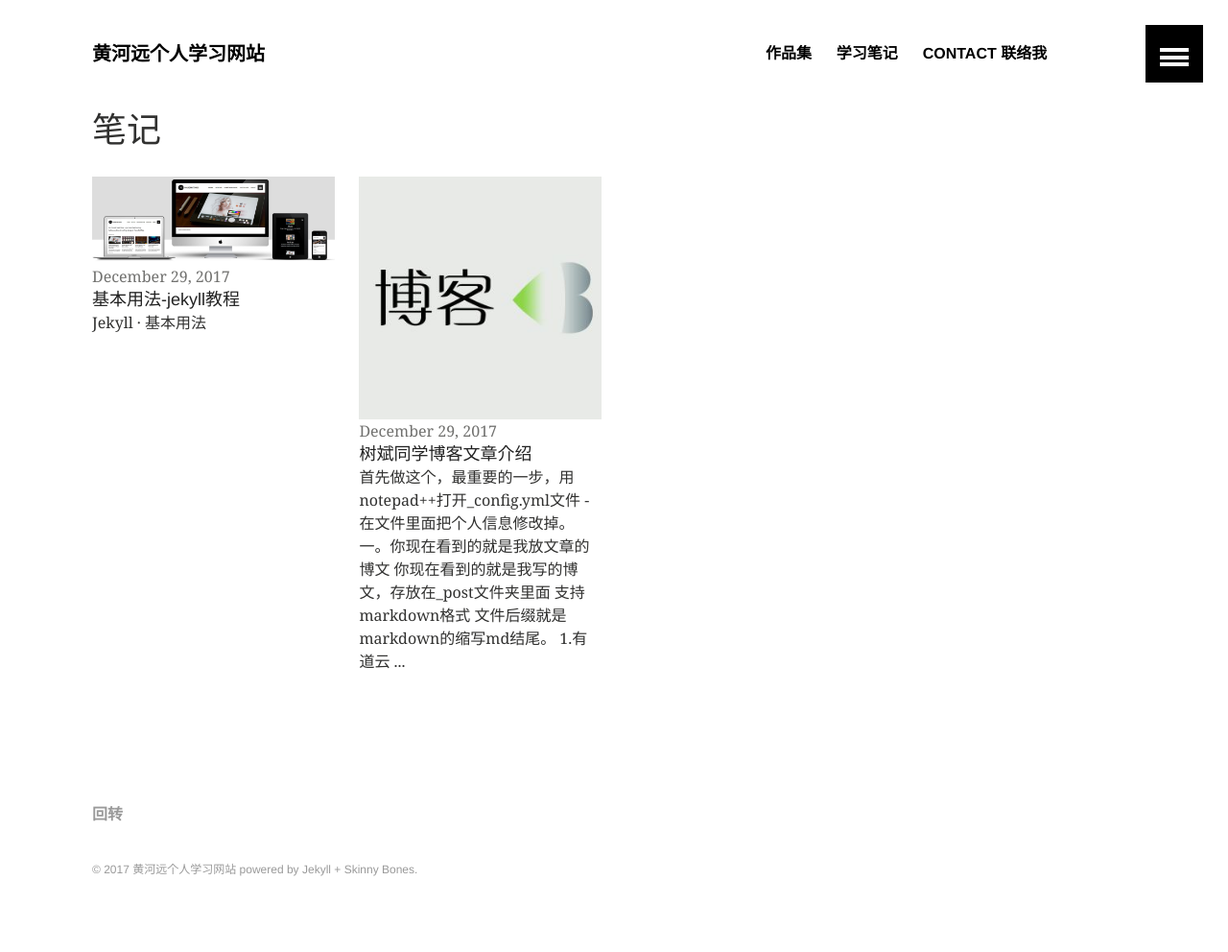
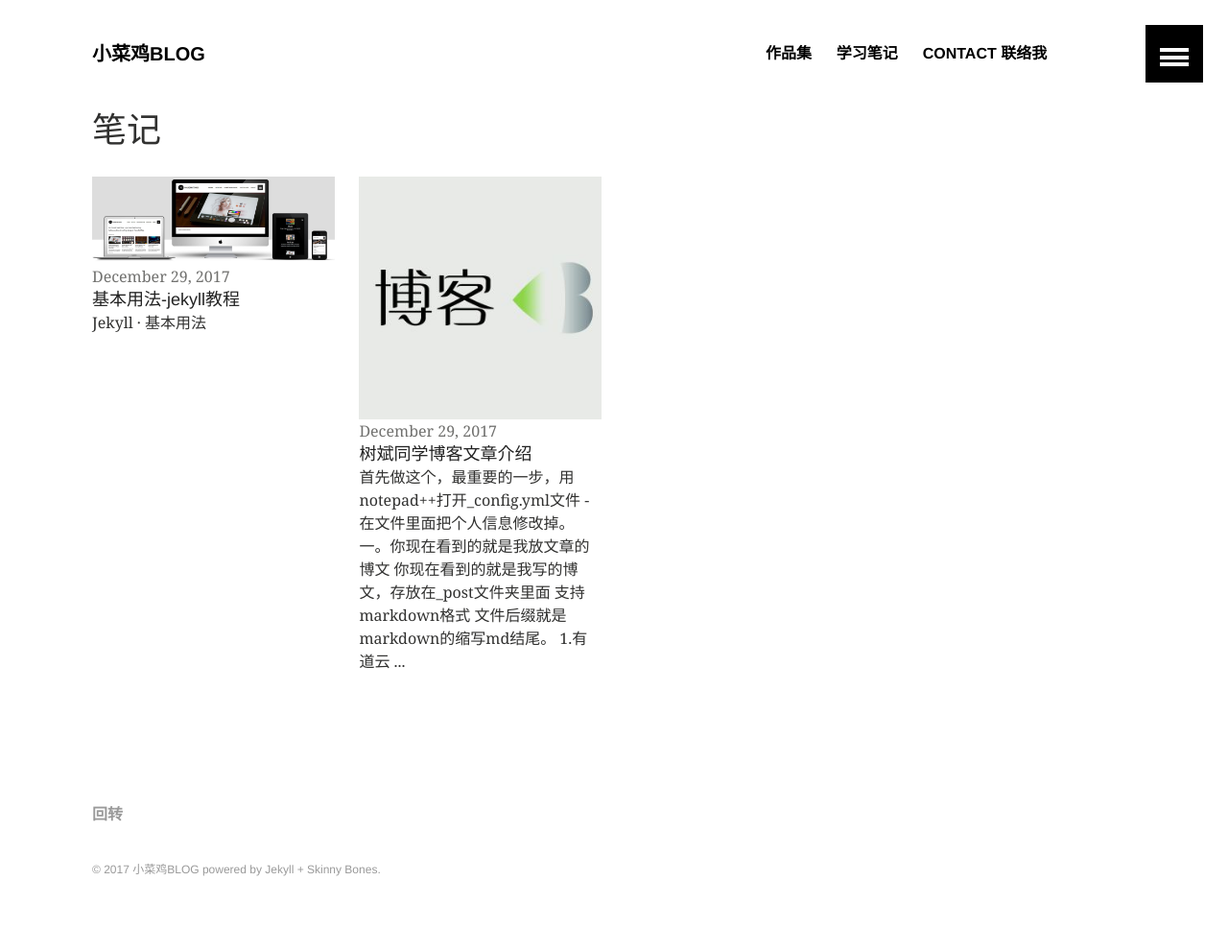
Before and after one commit to Chen-Jia-lin/161013039.github.io, a Jekyll site: the page built from index.md, in a window 1280 px wide. Shown: the whole page at 96% size. Built offline with Jekyll 4.4.1, drawn with Linux system fonts in a browser that asks for light colours.

Commit message:
Update _config.yml

```diff
--- a/_config.yml
+++ b/_config.yml
@@ -1,7 +1,7 @@
 # Site wide configuration
 
-title: "黄河远个人学习网站"
-description: "个人学习网站"
+title: "小菜鸡BLOG"
+description: "个人博客"
 logo: # 120x120 px default image used for Twitter summary card
 teaser: # 400x250 px default teaser image used in image archive grid
 locale: zh_CN # 本地化翻譯
@@ -26,13 +26,13 @@
 
 # Site owner
 owner:
-  name: 黄河远
-  email: 1286851980@qq.com
-  twitter: 河远
+  name: 陈嘉琳
+  email: 1213447537@qq.com
+  twitter:
   google:
     ad-client:
     ad-slot:
-  bio: "黄河远，中大南方学生"
+  bio: "陈嘉琳，在校大二学生"
   avatar: bio-photo.jpg # 160x160 px image for author byline
   disqus-shortname:
 
```
